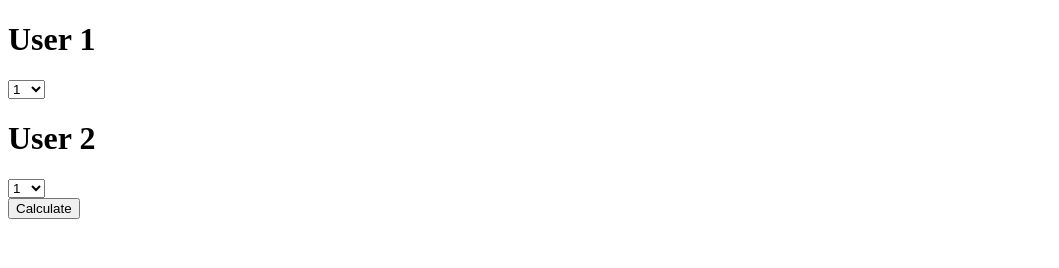
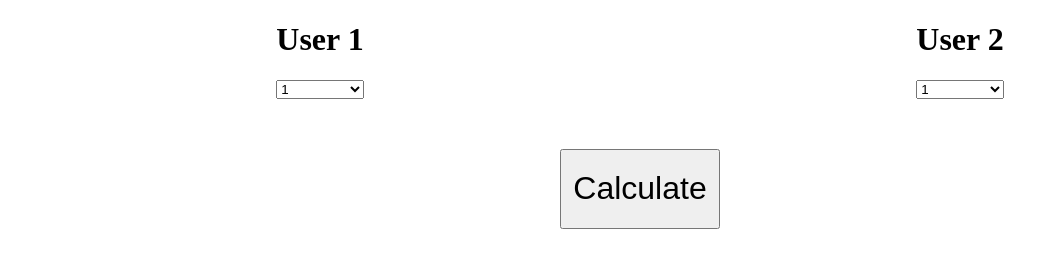
Before and after one commit to igalVilensky/Basic-Calculator, a website: page src/index.html in a window 1280 px wide. Shown: the whole page, without its empty margins (0-1059 px from the left). Drawn offline with nearby package versions, Linux system fonts and the light colour scheme; files that its build step writes are made by us from their sources.

Commit message:
linking dir and advanced structure

```diff
--- a/src/index.html
+++ b/src/index.html
@@ -5,6 +5,7 @@
     <meta http-equiv="X-UA-Compatible" content="IE=edge" />
     <meta name="viewport" content="width=device-width, initial-scale=1.0" />
     <title>Browser</title>
+    <link rel="stylesheet" href="./styles/main.css" />
   </head>
   <body>
     <!-- Your elements goes here -->
--- a/src/scss/layouts/__layouts-dir.scss
+++ b/src/scss/layouts/__layouts-dir.scss
@@ -0,0 +1 @@
+@import "body";
--- /dev/null
+++ b/src/scss/layouts/_body.scss
@@ -0,0 +1,43 @@
+body {
+  margin: 0;
+  padding: 0;
+  box-sizing: border-box;
+  /* display: flex;
+    justify-content: center; */
+}
+
+.container {
+  width: 100vw;
+  display: flex;
+  justify-content: space-around;
+}
+.first-user {
+  display: flex;
+  justify-content: center;
+  flex-direction: column;
+}
+.second-user {
+  display: flex;
+  justify-content: center;
+  flex-direction: column;
+}
+.result-container {
+  position: absolute;
+  left: 44%;
+
+  width: 12vw;
+  background: pink;
+  display: flex;
+  justify-content: center;
+  font-size: 3rem;
+}
+.btn-container {
+  display: flex;
+  justify-content: center;
+  margin: 50px 0;
+}
+button {
+  width: 10rem;
+  height: 5rem;
+  font-size: 2rem;
+}
```
Also changed, not shown: package.json (added, +34 -0 lines), 2 other files.
